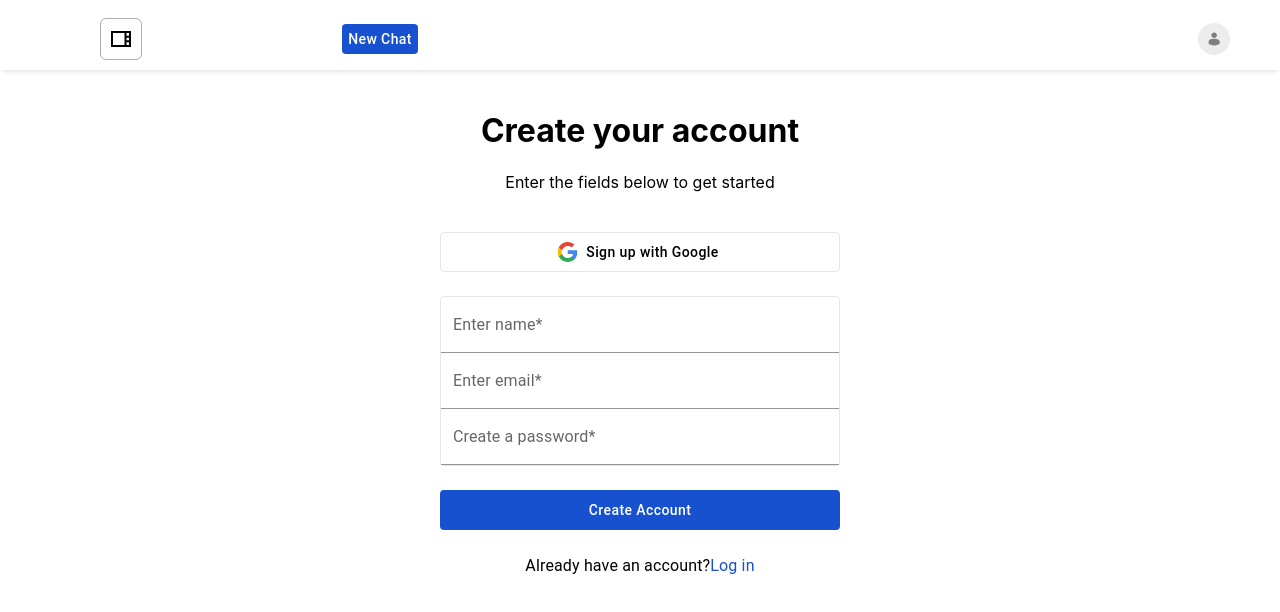
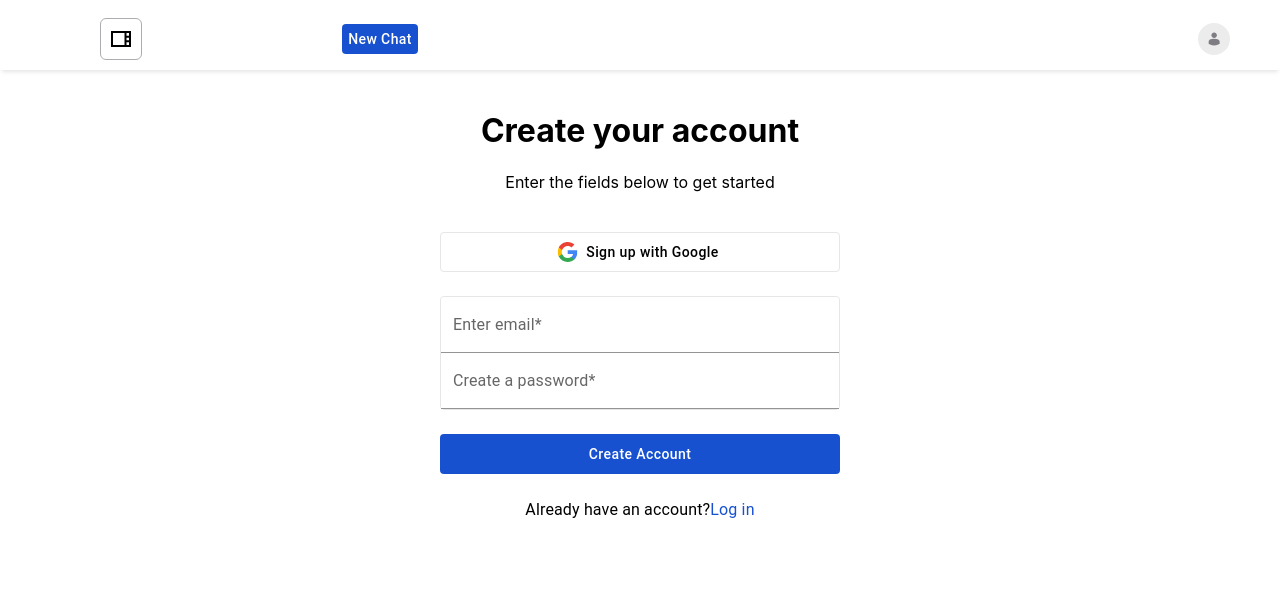
Before and after one commit to infoInk/frontend.github.io, a React (Create React App) app: page /signup in a window 1280 px wide. Shown: the top 612 px of the page. Built offline with nearby package versions, Linux system fonts and the light colour scheme; the HTML template or start-up script is replaced by a standard one.

Commit message:
fixed account creation

```diff
--- a/src/pages/sign_up.jsx
+++ b/src/pages/sign_up.jsx
@@ -14,8 +14,7 @@ import { Container, Typography, useMediaQuery, useTheme } from "@mui/material";
 import { ReactComponent as SocialIcon } from "./Social.svg";
 
 function SignUp() {
-  const [name, setName] = useState("");
-  const [email, setEmail] = useState("");
+  const [email, setEmail] = useState('');
   const [password, setPassword] = useState("");
 
   const theme = useTheme();
@@ -37,10 +36,10 @@ function SignUp() {
     try {
       const user = await createUserWithEmailAndPassword(
         auth,
-        name,
         email,
         password,
       );
+      console.log("email",email)
       console.log(user);
     } catch (error) {
       console.log(error.message);
@@ -79,7 +78,7 @@ function SignUp() {
             px: isDesktop ? "0" : "0px",
           }}
         >
-          <TextField
+          {/* <TextField
             id="outlined-basic"
             label="Enter name*"
             variant="filled"
@@ -93,9 +92,9 @@ function SignUp() {
                 backgroundColor: "#ffff",
               },
             }}
-          />
+          /> */}
           <TextField
-            id="outlined-basic"
+            id="email-input"
             label="Enter email*"
             variant="filled"
             fullWidth
```
